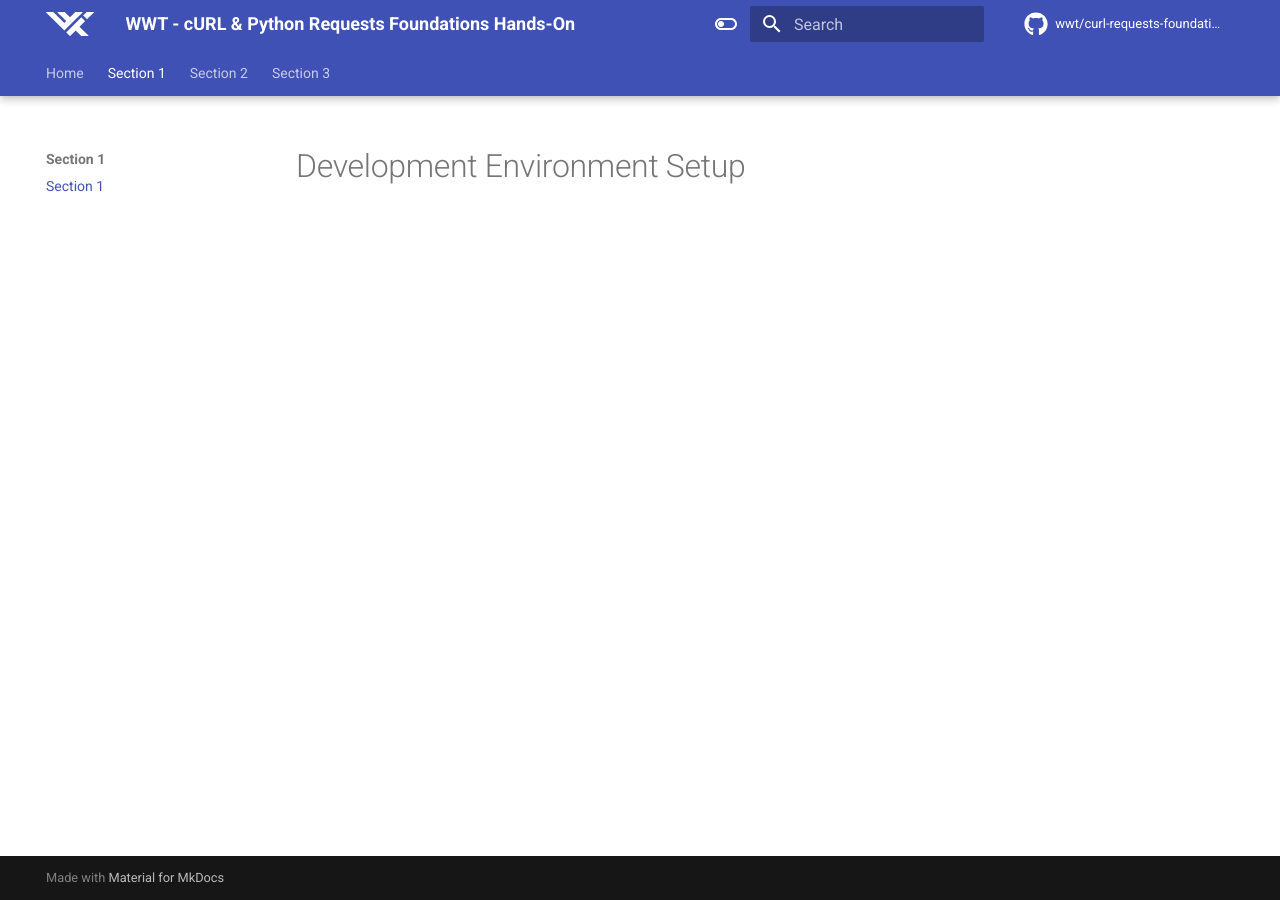
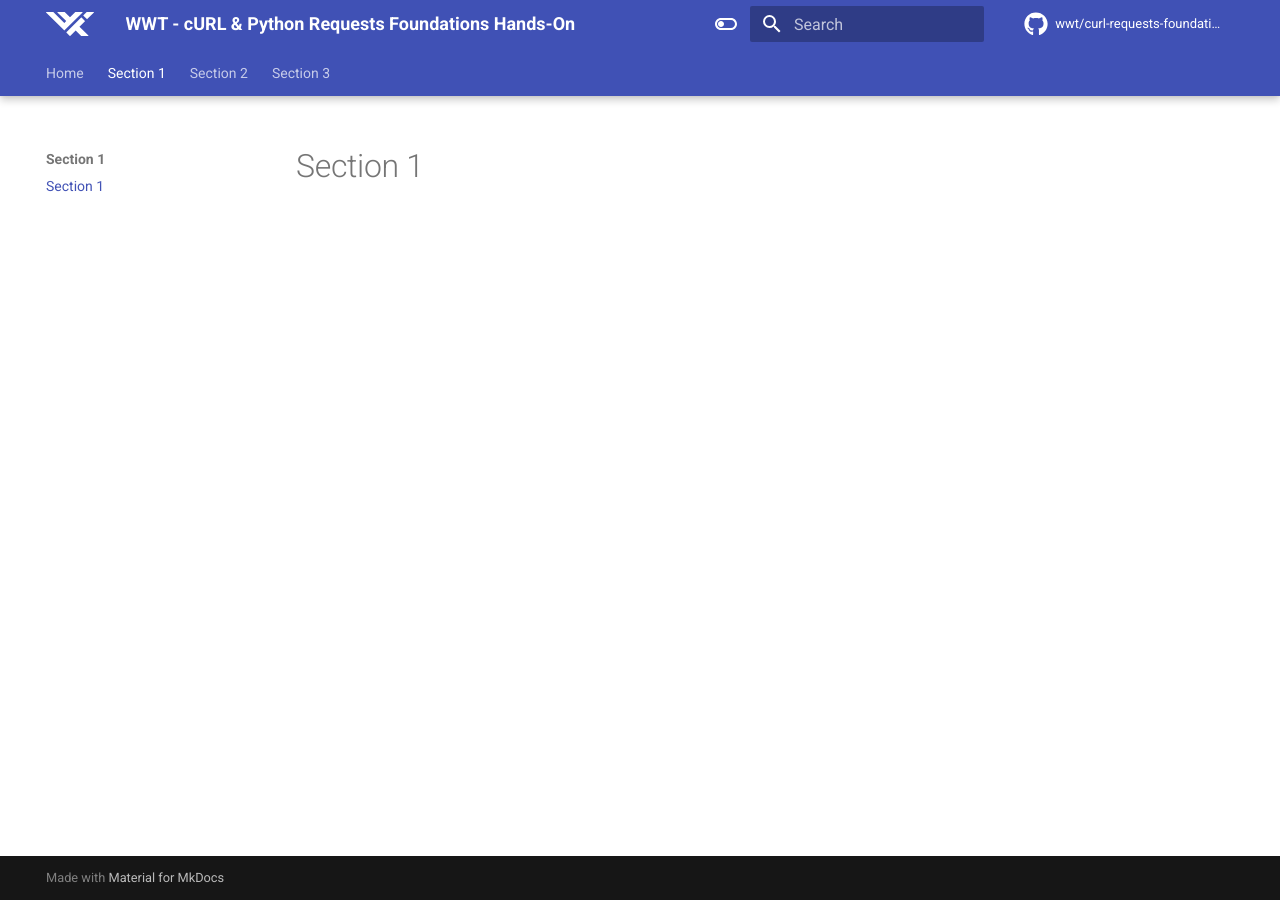
Before and after one commit to wwt/curl-requests-foundations, an MkDocs documentation site: the page built from docs/sections/section_1.md, in a window 1280 px wide. Built offline with MkDocs 1.6.1 and Material for MkDocs 9.7.7, drawn with Linux system fonts in a browser that asks for light colours; comment, search, counter and statistics services are not loaded.

Commit message:
Update header

```diff
--- a/docs/sections/section_1.md
+++ b/docs/sections/section_1.md
@@ -1 +1 @@
-# Development Environment Setup
+# Section 1
```
